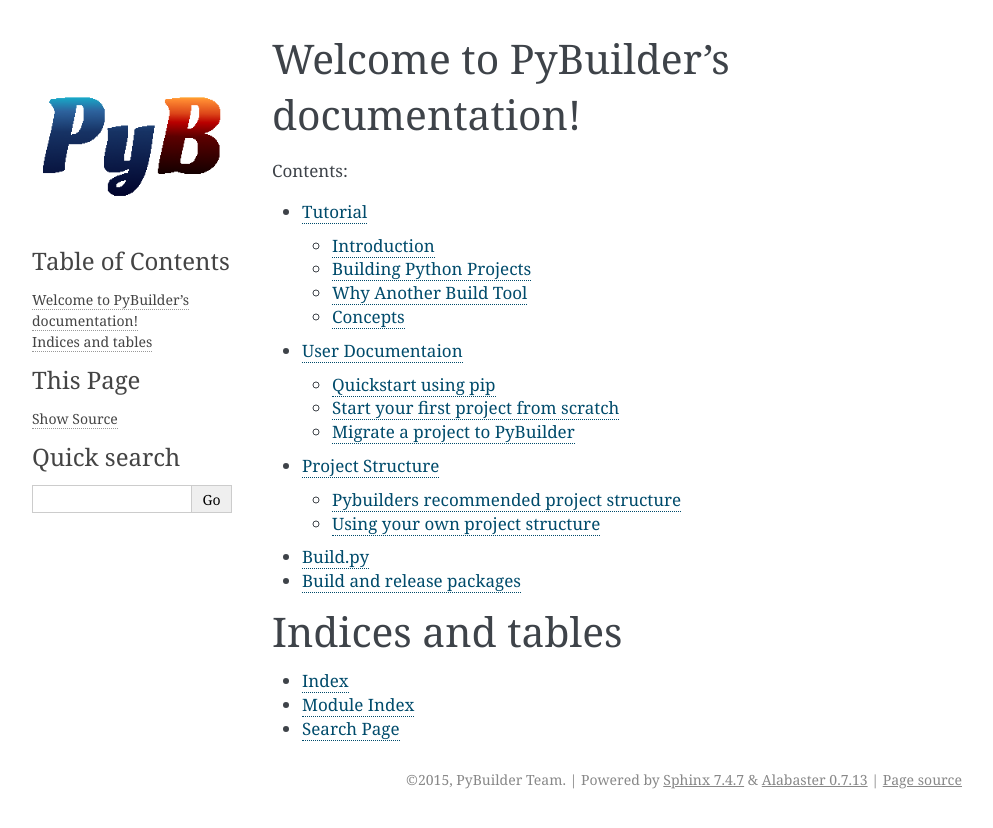
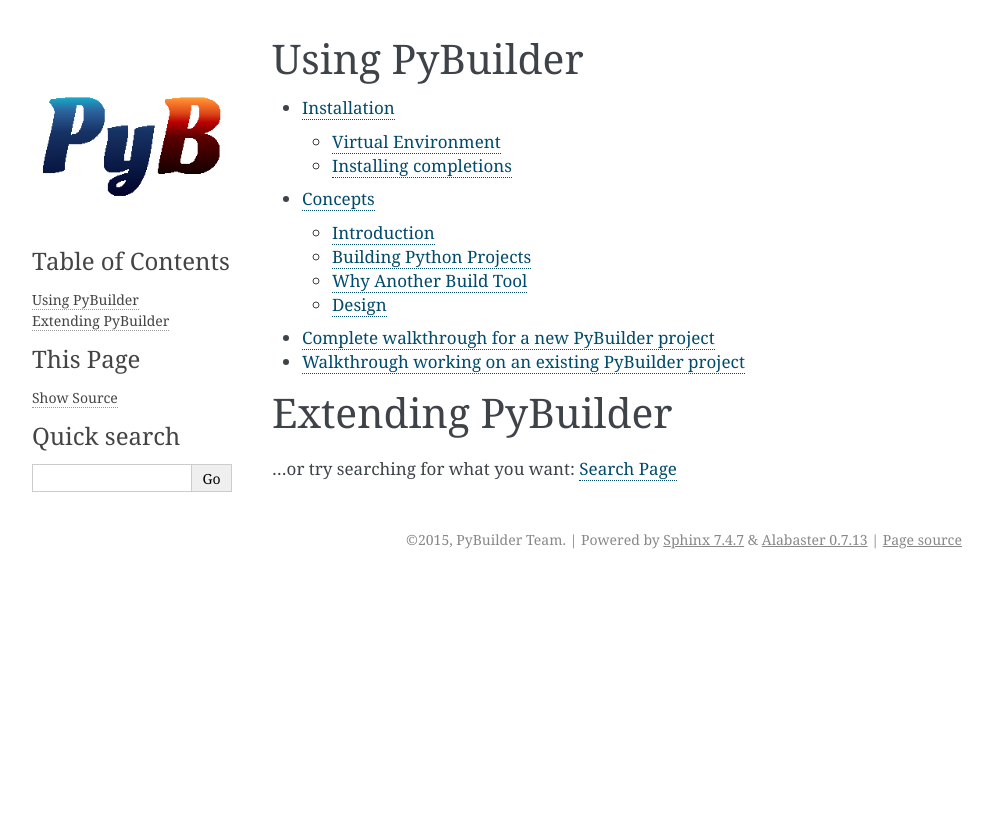
Before and after one commit to pybuilder/pybuilder, a Sphinx documentation site: the page built from docs/index.rst, in a window 1280 px wide. Shown: the top 828 px of the page, without its empty margins (148-1141 px from the left). Built offline with Sphinx 7.4.7, drawn with Linux system fonts in a browser that asks for light colours.

Commit message:
sphinxdoc MVP

```diff
--- a/docs/build-py.rst
+++ /dev/null
@@ -1,2 +0,0 @@
-Build.py
-********************
--- a/docs/build-software.rst
+++ /dev/null
@@ -1,2 +0,0 @@
-Build and release packages
-********************************
--- a/docs/manual.rst
+++ b/docs/concepts.rst
@@ -1,4 +1,4 @@
-Tutorial
+Concepts
 *******************
 
 
@@ -36,7 +36,7 @@ PyBuilder was born on the attempt to create a reusable tool that should:
     * Integrate these tools into a common view
     * Let me use Python (which is really great) to write my build files
 
-Concepts
+Design
 #########
 
 PyBuilder executes build logic that is organized into tasks and actions.
--- a/docs/index.rst
+++ b/docs/index.rst
@@ -1,26 +1,26 @@
-.. PyBuilder documentation master file, created by
-   sphinx-quickstart on Mon Mar 23 20:15:57 2015.
-   You can adapt this file completely to your liking, but it should at least
-   contain the root `toctree` directive.
-
-Welcome to PyBuilder's documentation!
-=====================================
-
-Contents:
+Using PyBuilder
+==================
 
 .. toctree::
    :maxdepth: 2
 
-   manual
-   user-doc
-   project-structure
-   build-py
-   build-software
+   installation
+   concepts
+   walkthrough-new
+   walkthrough-existing
+   tldr-usage
+   packaging-tips
+   test-plugins
+   linter-plugins
+   fancy-plugins
 
+Extending PyBuilder
+=======================
 
-Indices and tables
-==================
+.. toctree::
+   :maxdepth: 2
 
-* :ref:`genindex`
-* :ref:`modindex`
-* :ref:`search`
+   writing-tasks
+   writing-plugins
+
+...or try searching for what you want: :ref:`search`
--- /dev/null
+++ b/docs/installation.rst
@@ -0,0 +1,32 @@
+Installation
+####################
+
+PyBuilder is available on PyPI, so you can install it with
+
+``$ pip install pybuilder``
+
+Virtual Environment
+------------------------------
+
+We recommend installing PyBuilder into a `virtual environment`_ using `pip`_:
+
+``$ virtualenv venv``
+
+.. note::
+    At first it might seem tempting to install PyBuilder system-wide with ``sudo pip install pybuilder``, but if you work with virtualenvs then PyBuilder will see your system python (due to being installed there) instead of the virtualenv python.
+
+
+Installing completions
+-----------------------------
+
+If you are a zsh or fish shell user, we recommend installing the `pybuilder-completions`_.
+These will provide tab-based completions for PyBuilder options and tasks on a per-project basis.
+
+``sudo pip install pybuilder-completions``
+
+.. note::
+    The completions can be installed system-wide since they are just files for the relevant shells.
+
+.. _virtual environment: https://pypi.python.org/pypi/virtualenv
+.. _pip: https://pypi.python.org/pypi/pip
+.. _pybuilder-completions: https://pypi.python.org/pypi/pybuilder-completions
--- a/docs/project-structure.rst
+++ /dev/null
@@ -1,34 +0,0 @@
-Project Structure
-**********************
-
-.. note::
-
-  work in progress
-
-
-
-Pybuilders recommended project structure
-#########################################
-
-
-.. code-block:: bash
-
-  src/
-  ├── main
-  │   ├── python
-  │   └── scripts
-  └── unittest
-    └── python
-
-
-
-Using your own project structure
-###################################
-
-.. code-block:: bash
-
-  skeleton/
-  ├── NAME
-  ├── bin
-  ├── docs
-  └── tests
--- a/docs/user-doc.rst
+++ /dev/null
@@ -1,85 +0,0 @@
-User Documentaion
-*******************
-
-
-
-Quickstart using pip
-####################
-
-
-Virtual Environment
-------------------------------
-
-We recommend installing PyBuilder into a `virtual environment`_ using `pip`_:
-
-``$ virtualenv venv``
-
-.. note:: Note
-  venv ist just the name of the virtualenv folder, you can use avery name you want, like ``foo`` or ``bar``
-
-``$ pip install pybuilder``
-
-.. note:: Note
-    At first it might seem tempting to install PyBuilder system-wide with ``sudo pip install pybuilder``, but if you work with virtualenvs then PyBuilder will see your system python (due to being installed there) instead of the virtualenv python.
-
-
-Start your first project from scratch
-######################################
-
-``$ pyb --start-project``
-
-.. note:: Note
-  Pybuilder will ask you some questions about your ``Project name``, `Source directory`_, ``Unittest directory``, ``Scripts directory`` and it will suggest to install
-  some default plugins like ``flake8`` for code linting, ``coverage`` for messuring coverage of your tests and `distutils`_ to `package your application`_
-
-
-pybuider created a `build.py`_ file, a description file were you configure your project informations like dependencies and some other meta informations
-
-
-install your dependencies
----------------------------------------
-
-.. note:: Note
-  if you chose to use the default plugins via ``--start-project`` you have to install this plugins via ``install_dependencies``
-
-``$ pyb install_dependencies``
-
-.. code-block:: bash
-
-  PyBuilder version 0.10.58
-  Build started at 2015-03-27 13:48:29
-  ------------------------------------------------------------
-  [INFO]  Building foo version 1.0.dev0
-  [INFO]  Executing build in /Users/mwolf/workdir/foo
-  [INFO]  Going to execute task install_dependencies
-  [INFO]  Installing all dependencies
-  [INFO]  Installing build dependencies
-  [INFO]  Installing dependency 'coverage'
-  [INFO]  Installing dependency 'flake8'
-  [INFO]  Installing runtime dependencies
-  ------------------------------------------------------------
-  BUILD SUCCESSFUL
-  ------------------------------------------------------------
-  Build Summary
-             Project: foo
-             Version: 1.0.dev0
-      Base directory: /Users/mwolf/workdir/foo
-        Environments:
-               Tasks: install_dependencies [2336 ms]
-  Build finished at 2015-03-27 13:48:32
-  Build took 2 seconds (2353 ms)
-
-
-
-Migrate a project to PyBuilder
-#################################
-
-
-
-
-.. _virtual environment: http://pypi.python.org/pypi/virtualenv
-.. _pip: http://pypi.python.org/pypi/pip
-.. _distutils: http://docs.python.org/distutils/index.html
-.. _Source directory: project-structure.html
-.. _package your application: build-software.html
-.. _build.py: build-py.html
--- /dev/null
+++ b/docs/walkthrough-existing.rst
@@ -0,0 +1,2 @@
+Walkthrough working on an existing PyBuilder project
+#####################################################
--- /dev/null
+++ b/docs/walkthrough-new.rst
@@ -0,0 +1,2 @@
+Complete walkthrough for a new PyBuilder project
+#################################################
```
Also changed, not shown: docs/fancy-plugins.rst (added), docs/linter-plugins.rst (added), docs/packaging-tips.rst (added), docs/test-plugins.rst (added), docs/tldr-usage.rst (added), docs/writing-plugins.rst (added), docs/writing-tasks.rst (added).
